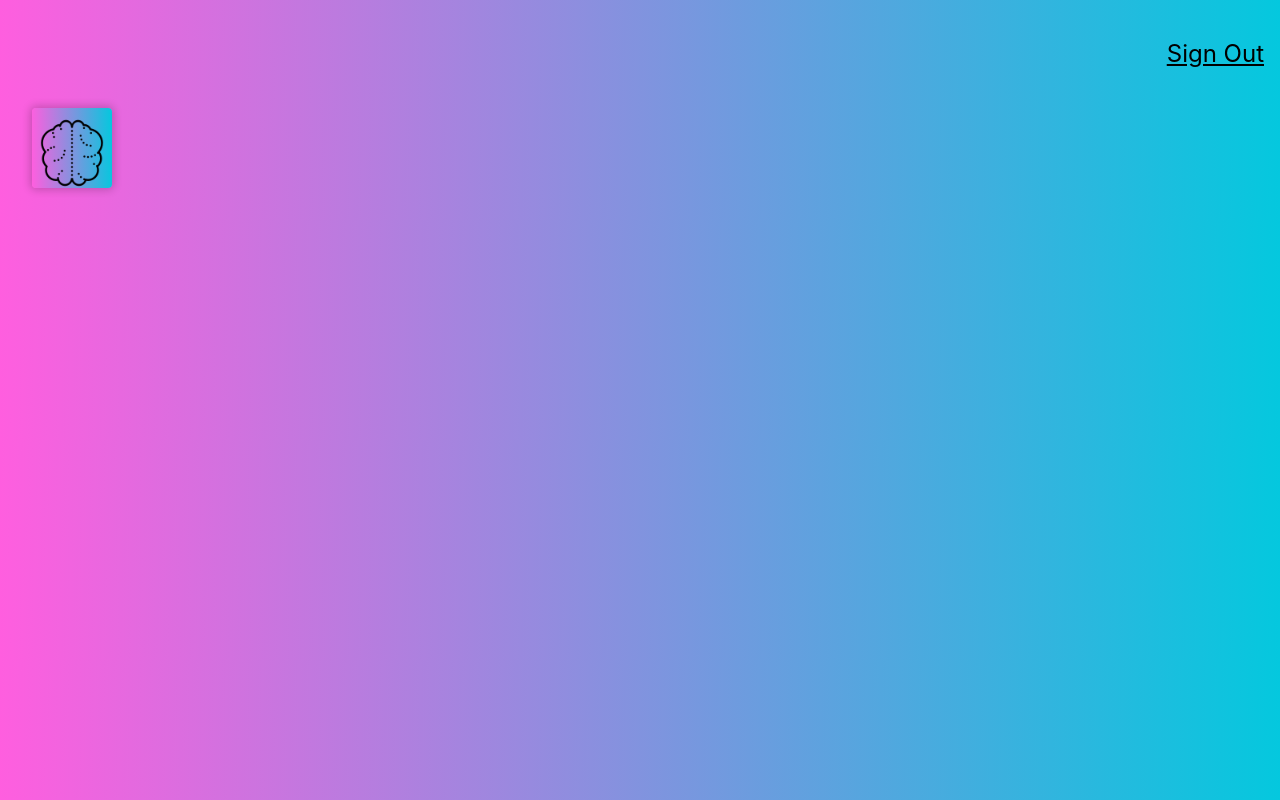
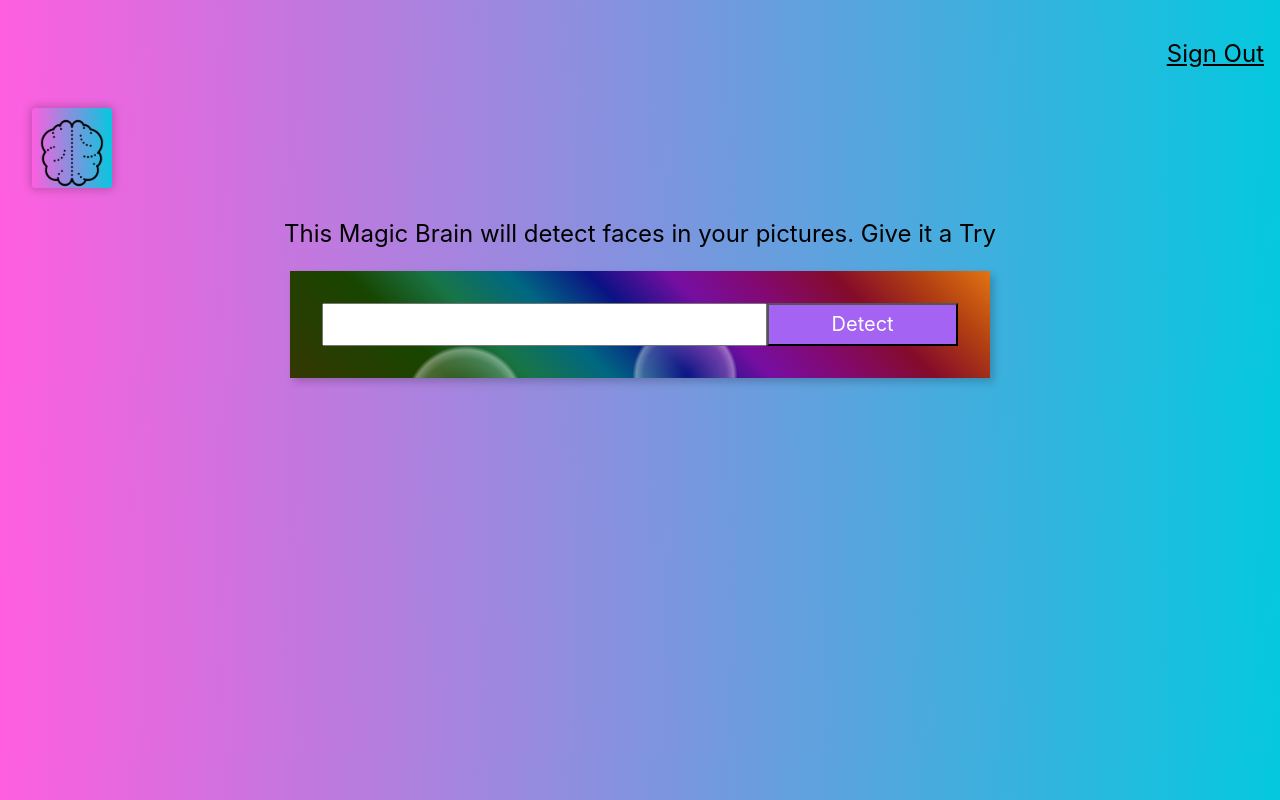
Before and after one commit to jumaantony/face-recognition, a React (Create React App) app: page / in a window 1280 px wide. Built offline with nearby package versions, Linux system fonts and the light colour scheme.

Commit message:
created image link form

```diff
--- a/src/App.css
+++ b/src/App.css
@@ -1,5 +1,10 @@
 .App {
   text-align: center;
+}
+
+.center{
+  display: flex;
+  justify-content: center;
 }
 
 .App-logo {
--- a/src/App.js
+++ b/src/App.js
@@ -2,14 +2,16 @@ import './App.css';
 
 import Navigation from './components/navigation/Navigation';
 import Logo from './components/logo/Logo';
+import ImageLinkForm from './components/ImageLinkForm/ImageLinkForm';
 
 function App() {
   return (
     <div className="App">
       <Navigation />
       <Logo />
+      <ImageLinkForm />
       {/*
-      <ImageLinkForm />
+
       <FaceRecognition /> */}
     </div>
   );
--- /dev/null
+++ b/src/components/ImageLinkForm/ImageLinkForm.css
@@ -0,0 +1,13 @@
+.form{
+    width: 700px;
+    background:
+    radial-gradient(rgba(255,255,255,0) 0, rgba(255,255,255,.15) 30%, rgba(255,255,255,.3) 32%, rgba(255,255,255,0) 33%) 0 0,
+    radial-gradient(rgba(255,255,255,0) 0, rgba(255,255,255,.1) 11%, rgba(255,255,255,.3) 13%, rgba(255,255,255,0) 14%) 0 0,
+    radial-gradient(rgba(255,255,255,0) 0, rgba(255,255,255,.2) 17%, rgba(255,255,255,.43) 19%, rgba(255,255,255,0) 20%) 0 110px,
+    radial-gradient(rgba(255,255,255,0) 0, rgba(255,255,255,.2) 11%, rgba(255,255,255,.4) 13%, rgba(255,255,255,0) 14%) -130px -170px,
+    radial-gradient(rgba(255,255,255,0) 0, rgba(255,255,255,.2) 11%, rgba(255,255,255,.4) 13%, rgba(255,255,255,0) 14%) 130px 370px,
+    radial-gradient(rgba(255,255,255,0) 0, rgba(255,255,255,.1) 11%, rgba(255,255,255,.2) 13%, rgba(255,255,255,0) 14%) 0 0,
+    linear-gradient(45deg, #343702 0%, #184500 20%, #187546 30%, #006782 40%, #0b1284 50%, #760ea1 60%, #83096e 70%, #840b2a 80%, #b13e12 90%, #e27412 100%);
+    background-size: 470px 470px, 970px 970px, 410px 410px, 610px 610px, 530px 530px, 730px 730px, 100% 100%;
+    background-color: #840b2a;
+    }
--- /dev/null
+++ b/src/components/ImageLinkForm/ImageLinkForm.js
@@ -0,0 +1,22 @@
+import React from 'react';
+
+import './ImageLinkForm.css';
+
+const ImageLinkForm = () => {
+  return (
+    <div>
+      <p className='f3'>
+        {'This Magic Brain will detect faces in your pictures. Give it a Try'}
+      </p>
+
+      <div className='center'>
+            <div className='form center pa4 shadow-5'>
+                <input type='text' className='f4 pa2 w-70 center'/>
+                <button className='w-30 grow f4 link ph3 pv2 dib white bg-light-purple'> Detect </button>
+            </div>
+      </div>
+    </div>
+  )
+}
+
+export default ImageLinkForm;
--- a/src/index.css
+++ b/src/index.css
@@ -12,3 +12,7 @@ code {
   font-family: source-code-pro, Menlo, Monaco, Consolas, 'Courier New',
     monospace;
 }
+
+button{
+  cursor: pointer;
+}
```
